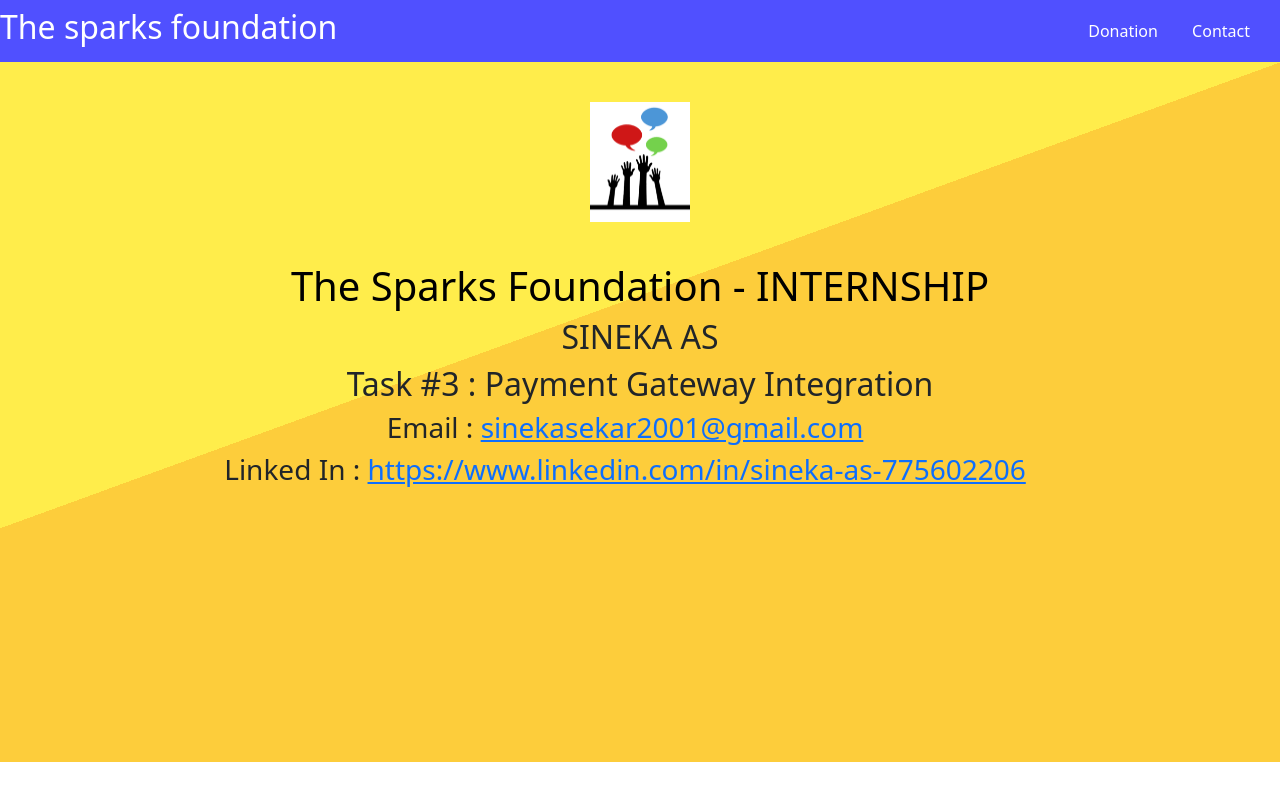
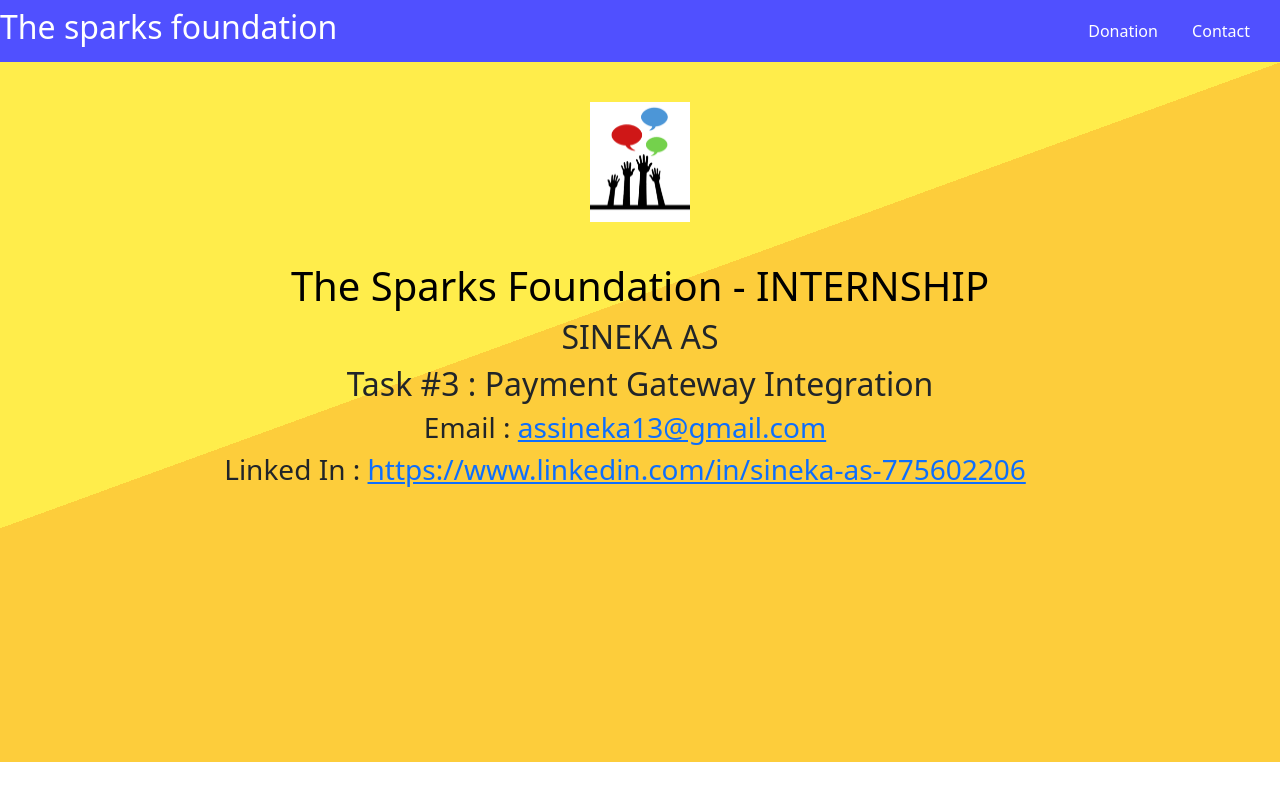
Before and after one commit to sineka200/spark_foundation, a plain HTML site: page contact.html in a window 1280 px wide. Drawn offline with nearby package versions, Linux system fonts and the light colour scheme; files whose address does not match are found by name.

Commit message:
Update contact.html

```diff
--- a/contact.html
+++ b/contact.html
@@ -26,7 +26,7 @@
         <h1 class="heading">The Sparks Foundation - INTERNSHIP</h1>
         <h2>SINEKA AS</h2>
         <h2>Task #3 : Payment Gateway Integration</h2>
-        <h3>Email : <a href="mailto:">sinekasekar2001@gmail.com</a></h3>
+        <h3>Email : <a href="mailto:">assineka13@gmail.com</a></h3>
         <h3>Linked In : <a href="https://www.linkedin.com/in/sineka-as-775602206">https://www.linkedin.com/in/sineka-as-775602206</a> </h3>
     </center>
     </div>
```
